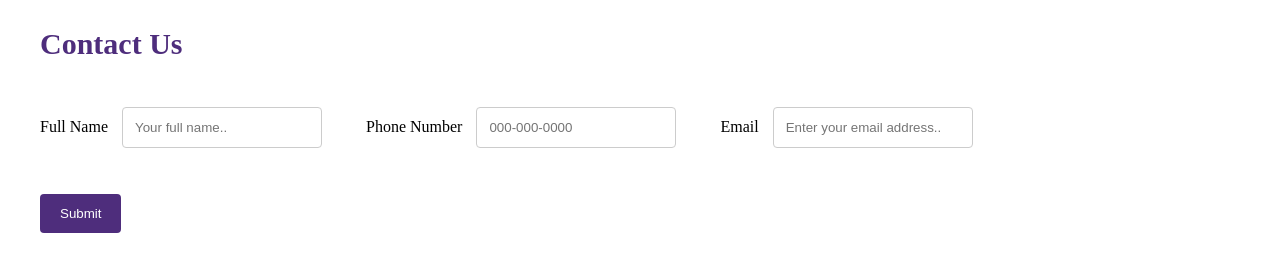
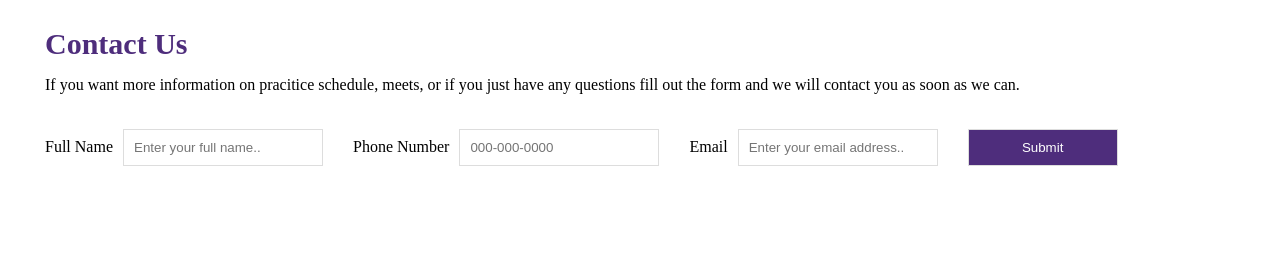
Before and after one commit to afarris2014/AmandaProject1, a plain HTML site: page contact.html in a window 1280 px wide. Shown: the part 69-340 px from the top of the page. Drawn offline with Linux system fonts and the light colour scheme.

Commit message:
update project infromation

```diff
--- a/contact.html
+++ b/contact.html
@@ -22,7 +22,9 @@
     <nav class="nav flex-row">
         <div class="nav-menu">
             <div>
-                <img href="index.html" class="logo" src="./assets/logo.png">
+              <a href="index.html">
+                <img src="./assets/logo.png" class="logo" alt="logo">
+              </a>
             </div>
         </div>
         <div class="toggle-collapse">
@@ -51,22 +53,22 @@
 
 
     <!--    Custom Javascript      -->
-    <script src="./main.js"></script>
+    <script src="./js/main.js"></script>
 
 
 <!-- navigation menu ends   -->
 
-
-
+</header>
 <!-- body copy starts   -->
 
 <h3>Contact Us</h3>
+<p>If you want more information on pracitice schedule, meets, or if you just have any questions fill out the form and we will contact you as soon as we can.</p>
 
-<div class="formcontact">
-  <form action="" method="get">
+
+<form class="form-inline">
 
     <label for="fname">Full Name</label>
-        <input type="text" id="fname" name="fullname" placeholder="Your full name.." required>
+    <input type="text" id="fname" name="fullname" placeholder="Enter your full name.." required>
 
 
     <label for="pnumber">Phone Number</label>
@@ -76,11 +78,9 @@
     <label for="email">Email</label>
     <input type="email" id="email" name="emailaddress" placeholder="Enter your email address.." required>
 
-    <br />
-    <input type="submit" value="Submit">
+    <button type="submit">Submit</button>
+
 </form>
-</div>
-
 
 <!-- body copy ends   -->
 
--- a/css/Style.css
+++ b/css/Style.css
@@ -33,7 +33,7 @@ body{
 nav{
     padding: 0 2rem;
     background-color: #4e2d7c;
-    position: relative;
+    position: static;
     justify-content: space-between;
     height: 4.1rem;
     overflow-y: hidden;
@@ -147,9 +147,9 @@ nav .toggle-collapse .toggle-icons i{
   Media Query for navbar
 ==================================== */
 
-@media only screen and (max-width: 800px){
+@media only screen and (max-width: 600px){
     nav .nav-items{
-        flex-direction: column;
+      flex-direction: column;
     }
     nav{
         flex-direction: column !important;
@@ -226,13 +226,6 @@ img {vertical-align: middle;}
 
  /*------------------------------- iframe for schedule begins -------------------------------*/
 
-
- .iframe-container {
-    overflow: hidden;
-    padding-top: 100%;
-    position: relative;
-  }
-
   .iframe-container iframe {
      border: 0;
      left: 0;
@@ -241,12 +234,6 @@ img {vertical-align: middle;}
      width: 100%;
      height: 100%;
   }
-
-  /* 4x3 Aspect Ratio */
-  .iframe-container-4x3 {
-    padding-top: 75%;
-  }
-
 
  /*------------------------------- iframe for schedule ends -------------------------------*/
 
@@ -257,72 +244,72 @@ img {vertical-align: middle;}
   h3 {
     color: #4e2d7c;
     font-size: 30px;
-    margin-left: 40px;
-    margin-bottom: 0px;
+    margin-left: 45px;
   }
 
-  .formcontact{
-    display: grid;
-    grid-template-columns: repeat(auto-fit, minmax(320px, 1fr));
-    grid-gap: 1rem;
-    border-radius: 15px;
-    padding: 40px;
+  p {
+    margin-left: 45px;
+    margin-top: -15px;
+    margin-bottom: 30px;
+    margin-right: 45px;
   }
 
-  label{
-    margin-right: 10px;
+  .form-inline {
+    display: flex;
+    flex-flow: row wrap;
+    align-items: center;
+    margin-left: 45px;
+    margin-top: 10px;
   }
 
-  input[type=text]{
-    width: 200px;
-    padding: 12px;
-    border: 1px solid #ccc;
-    border-radius: 4px;
-    box-sizing: border-box;
-    margin-top: 6px;
-    margin-bottom: 16px;
-    margin-right: 40px;
-    resize: vertical;
+  .form-inline label {
+    margin: 5px 10px 5px 0;
   }
 
-  input[type=tel]{
+  .form-inline input {
+    vertical-align: middle;
+    margin: 5px 30px 5px 0;
+    padding: 10px;
     width: 200px;
-    padding: 12px;
-    border: 1px solid #ccc;
-    border-radius: 4px;
-    box-sizing: border-box;
-    margin-top: 6px;
-    margin-bottom: 16px;
-    margin-right: 40px;
-    resize: vertical;
+    background-color: #fff;
+    border: 1px solid #ddd;
   }
 
-  input[type=email]{
-    width: 200px;
-    padding: 12px;
-    border: 1px solid #ccc;
-    border-radius: 4px;
-    box-sizing: border-box;
-    margin-top: 6px;
-    margin-bottom: 16px;
-    margin-right: 40px;
-    resize: vertical;
+  .form-inline button {
+    padding: 10px 20px;
+    background-color: #4e2d7c;
+    border: 1px solid #ddd;
+    color: white;
+    cursor: pointer;
+    display: block;
+    width: 150px;
+  }
+
+  .form-inline button:hover {
+    background-color:#361d5a;
+  }
+
+  @media (max-width: 500px) {
+    .form-inline input {
+      padding: 10px;
+      margin: 5px 40px 20px 0;
+      width: 270px;
+    }
+
+
+
+    .form-inline button {
+      margin-top: 20px;
+      width: 270px;
+    }
+
+    .form-inline {
+      flex-direction: column;
+      align-items: stretch;
+    }
   }
 
 
-  input[type=submit] {
-    background-color: #4e2d7c;
-    color: white;
-    padding: 12px 20px;
-    margin-top: 30px;
-    border: none;
-    border-radius: 4px;
-    cursor: pointer;
-  }
-
-  input[type=submit]:hover {
-    background-color: #361d5a;
-  }
 
 
     /*------------------------------- contact form ends -------------------------------*/
```
Also changed, not shown: Index.html (+9 -8 lines), coaches.html (+4 -2 lines), schedule.html (+10 -3 lines), js/main.js (renamed from main.js), 2 other files. Lines whose indentation alone changed are shown as unchanged.
